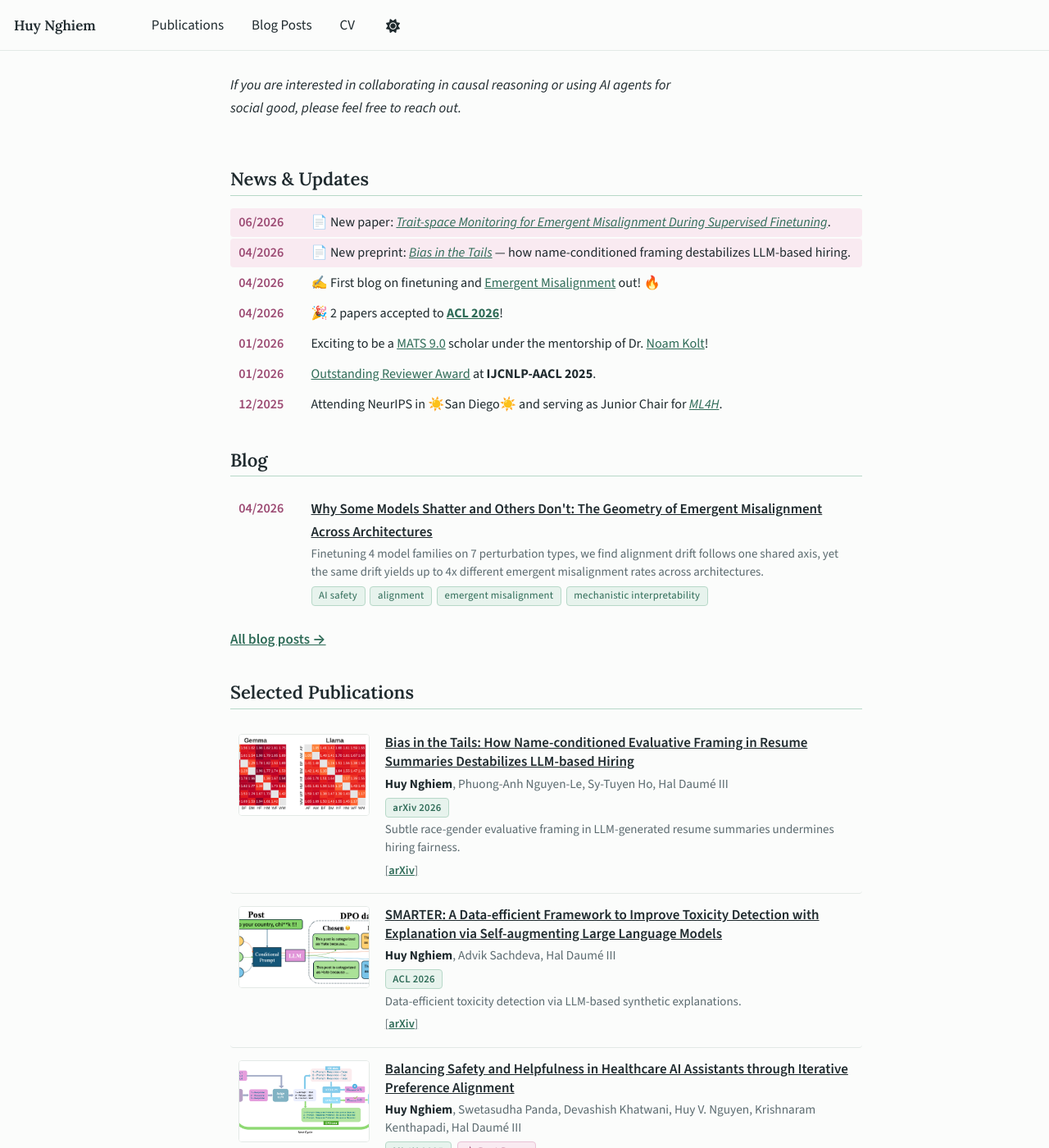
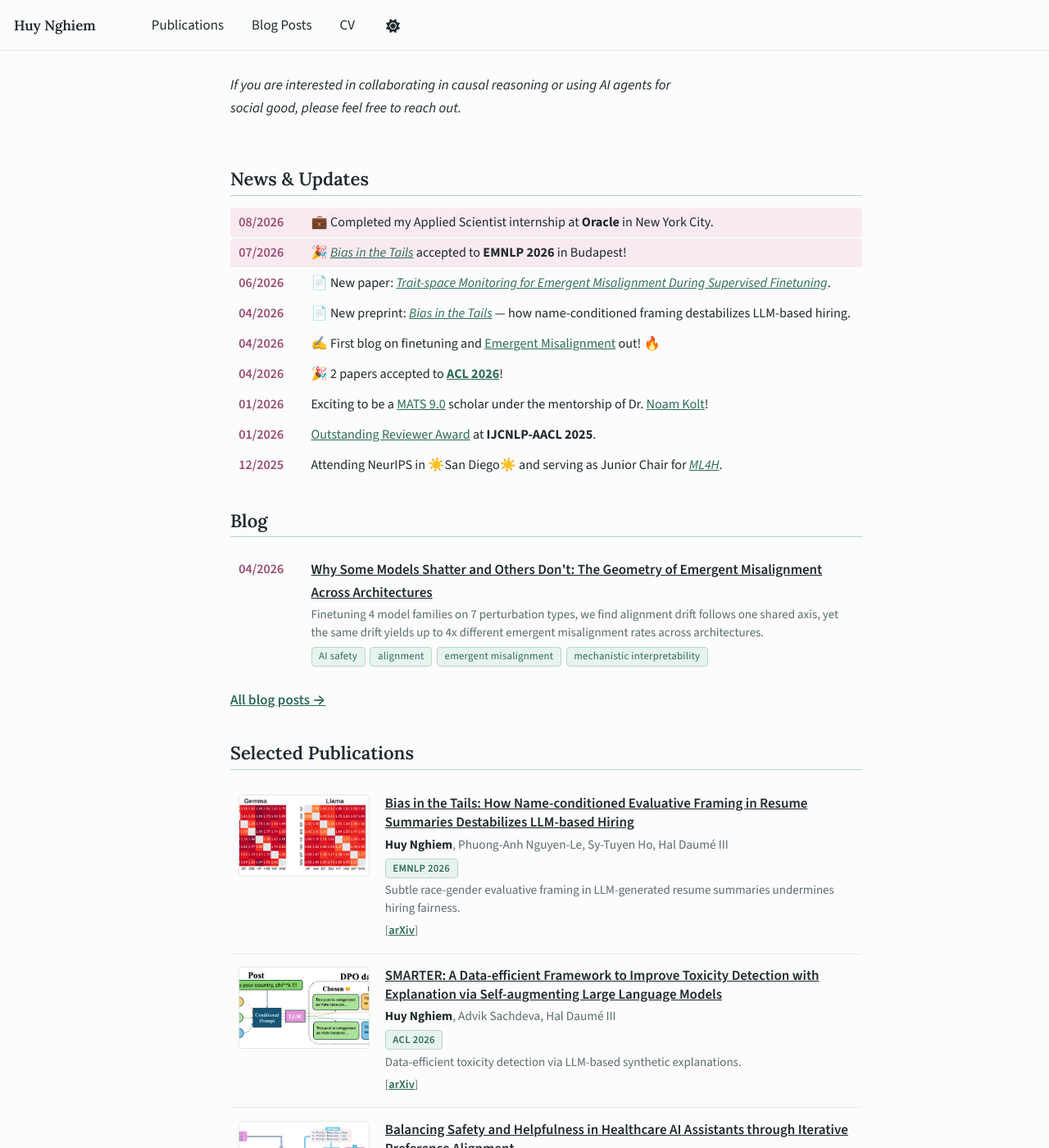
Before and after one commit to hnghiem-nlp/hnghiem-nlp.github.io, a Jekyll site: the page built from _pages/about.md, in a window 1280 px wide and 1400 px high, scrolled down 466 px. Shown: the whole window at 82% size. Built offline with Jekyll 4.4.1, drawn with Linux system fonts in a browser that asks for light colours; some web fonts are replaced; a script that is not in the unit is left out.

Commit message:
Add EMNLP 2026 acceptance and Oracle internship news
Update Bias in the Tails venue from arXiv to EMNLP 2026.

Co-Authored-By: Claude Opus 5 (1M context) <noreply@anthropic.com>

```diff
--- a/_pages/about.md
+++ b/_pages/about.md
@@ -29,6 +29,14 @@ redirect_from:
 ## News & Updates
 
 <ul class="news-compact">
+  <li>
+    <span class="news-date">08/2026</span>
+    <span class="news-text">💼 Completed my Applied Scientist internship at <b>Oracle</b> in New York City.</span>
+  </li>
+  <li>
+    <span class="news-date">07/2026</span>
+    <span class="news-text">🎉 <a href="https://arxiv.org/abs/2604.19984"><em>Bias in the Tails</em></a> accepted to <b>EMNLP 2026</b> in Budapest!</span>
+  </li>
   <li>
     <span class="news-date">06/2026</span>
     <span class="news-text">📄 New paper: <a href="https://www.researchgate.net/publication/406308910_Trait-space_Monitoring_for_Emergent_Misalignment_During_Supervised_Finetuning"><em>Trait-space Monitoring for Emergent Misalignment During Supervised Finetuning</em></a>.</span>
```
Also changed, not shown: _publications/2026-bias-in-tails.md (+1 -1 lines).
